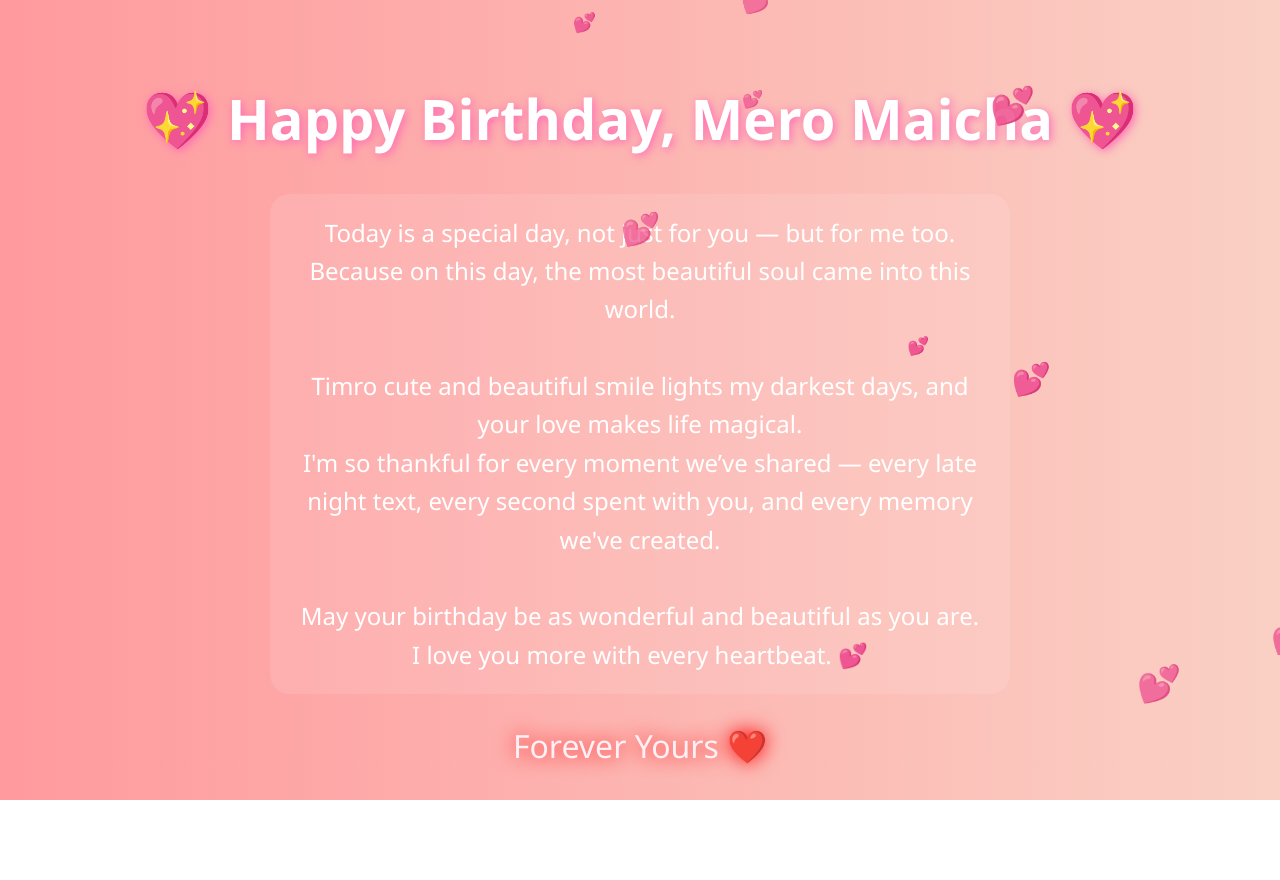
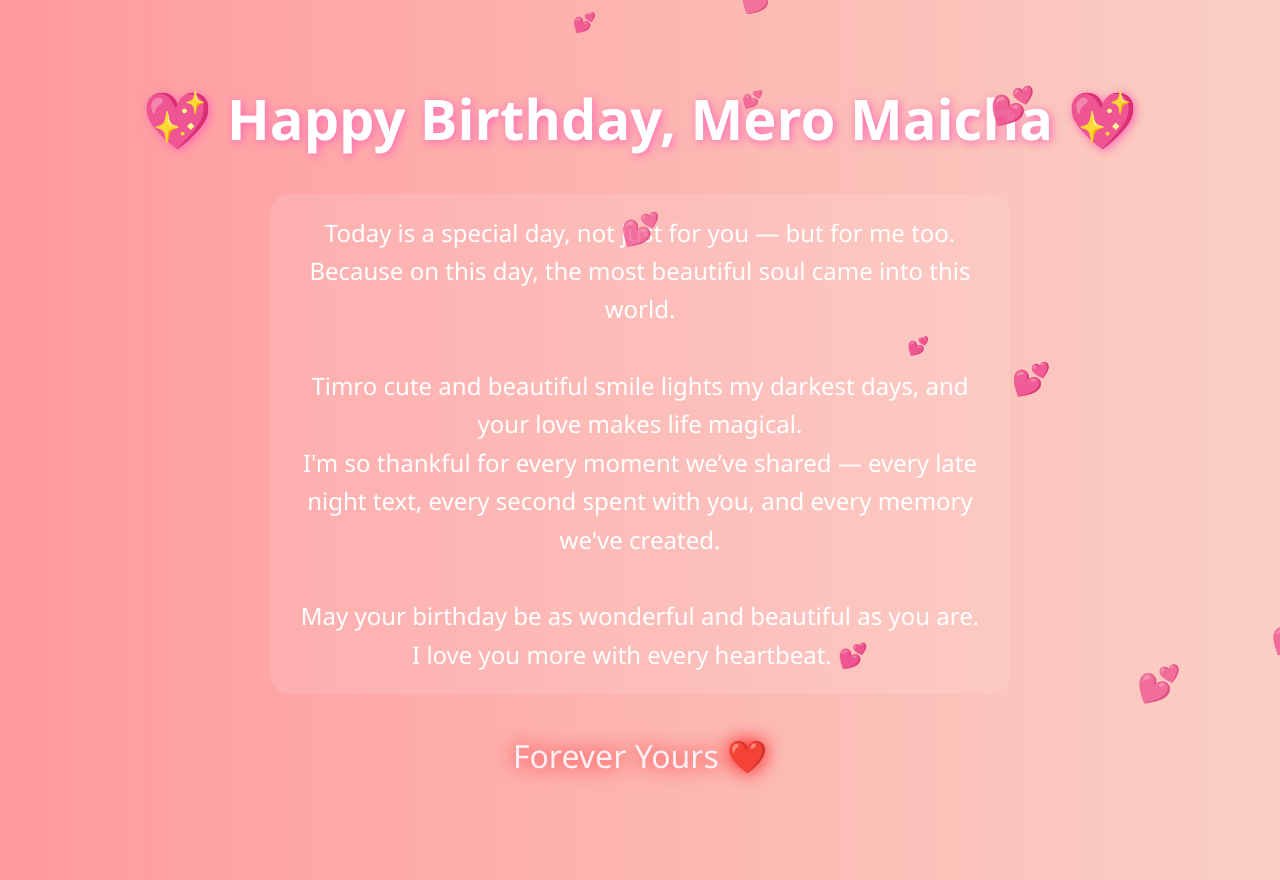
Before and after one commit to Pondd1/happy-birthday-srijana, a plain HTML site: page index.html in a window 1280 px wide. Before the commit the page ends 800 px from the top, so only its background shows below. Drawn offline with Linux system fonts and the light colour scheme.

Commit message:
Add files via upload

```diff
--- a/index.html
+++ b/index.html
@@ -12,8 +12,8 @@
       font-family: 'Segoe UI', cursive;
       color: #fff;
       text-align: center;
-      overflow: hidden;
       position: relative;
+      min-height: 100vh;
     }
 
     h1 {
@@ -37,7 +37,7 @@
     .love {
       font-size: 2em;
       color: #fff0f5;
-      margin-top: 20px;
+      margin: 40px 0 100px;
       animation: glow 2s infinite ease-in-out;
     }
 
@@ -47,6 +47,7 @@
       color: red;
       animation: float 5s infinite ease-in;
       opacity: 0.8;
+      z-index: 2;
     }
 
     @keyframes fadeIn {
@@ -147,7 +148,6 @@
       icon.style.fontSize = Math.random() * 20 + 15 + 'px';
       icon.innerText = '💕';
       floatingLove.appendChild(icon);
-
       setTimeout(() => icon.remove(), 10000);
     }
 
```
